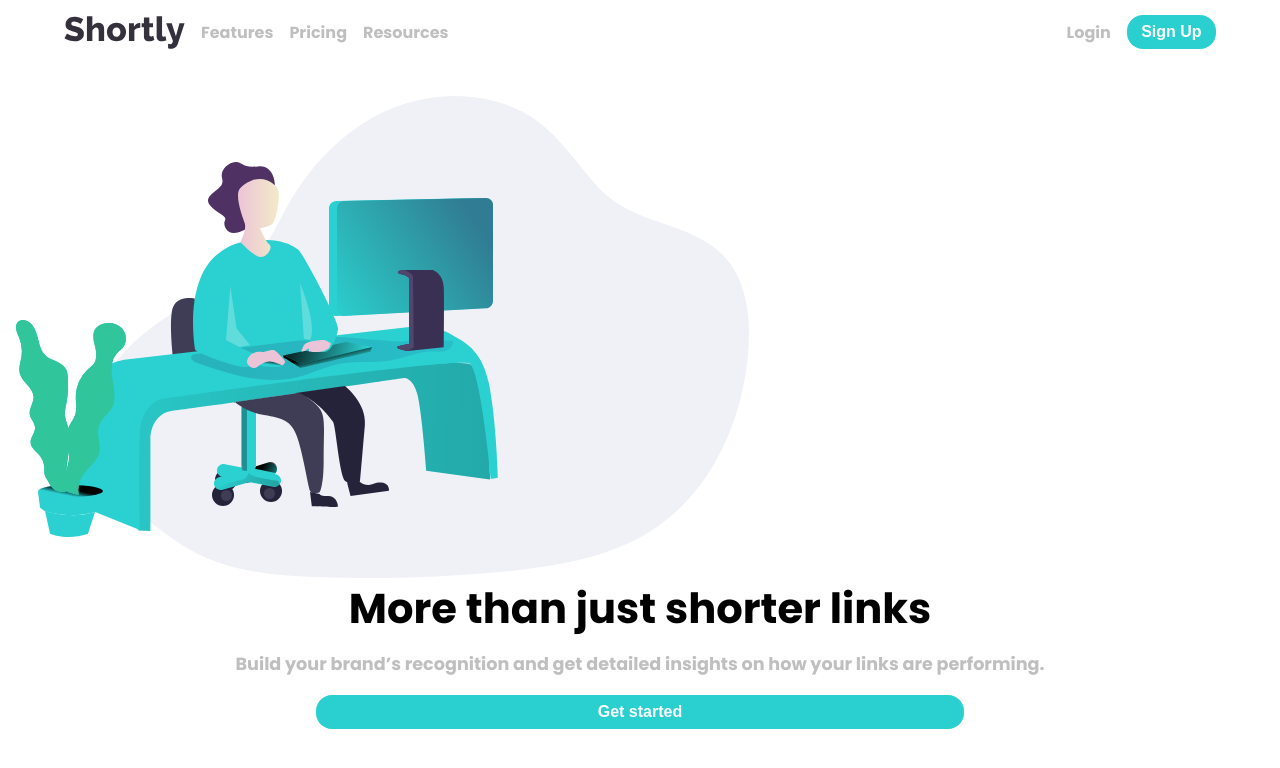
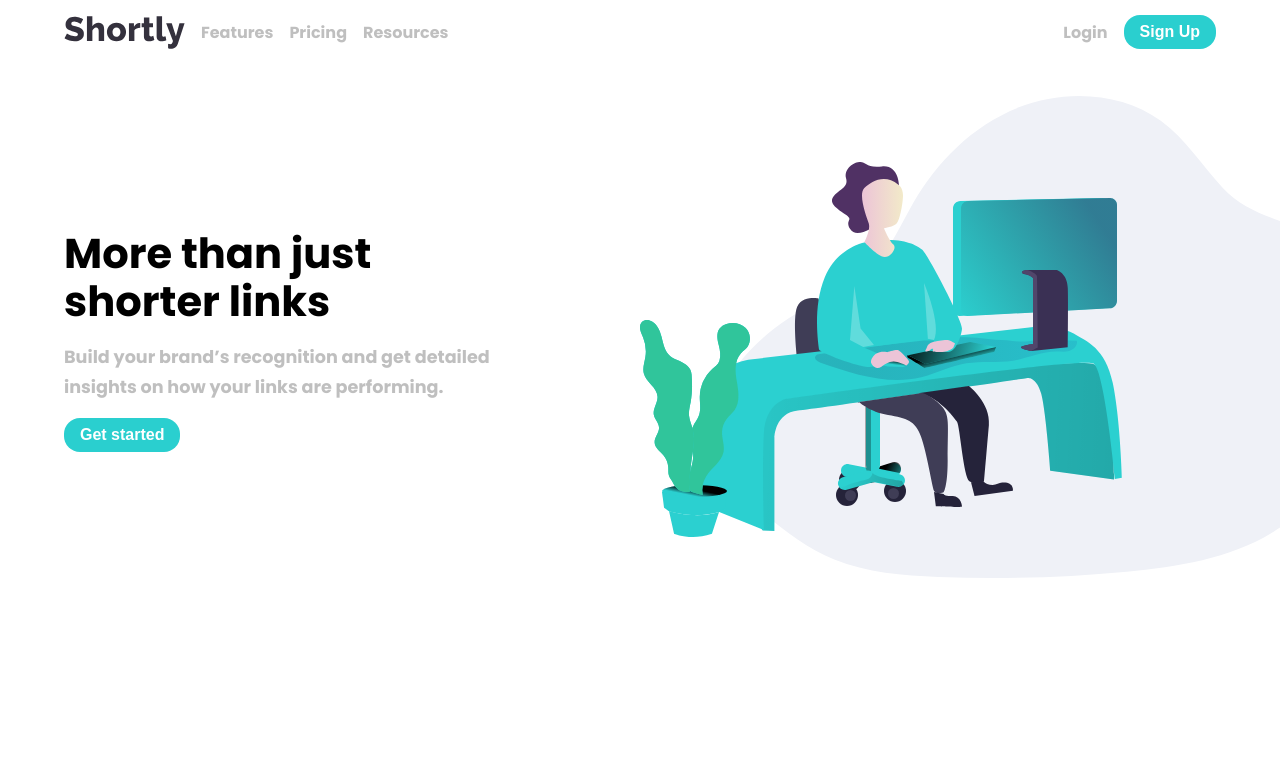
Before and after one commit to kelly1801/Plenty-hometaking-kelly-chara, a React (Vite) app: page / in a window 1280 px wide. Shown: the top 768 px of the page. Built offline with nearby package versions, Linux system fonts and the light colour scheme.

Commit message:
create header styles for desktop

```diff
--- a/src/styles/containers.ts
+++ b/src/styles/containers.ts
@@ -10,12 +10,6 @@
   align-items: center;
   gap: 1rem;
 `;
-export const ColumnContainer = styled.div`
-  display: flex;
-  flex-direction: column;
-  align-items: center;
-  justify-content: center;
-`
 export const TextContainer = styled.div`
   display: flex;
   flex-direction: column;
@@ -27,29 +21,47 @@
     font-size: 2.6rem;
     line-height: 48px;
     font-weight: 700;
-
   }
   p {
     font-size: 1.1rem;
     line-height: 30px;
     font-weight: 500;
-    color: var(--neutral-gray)
+    color: var(--neutral-gray);
+  }
+`;
+export const ColumnContainer = styled.div`
+  display: flex;
+  flex-direction: column;
+  align-items: center;
+  justify-content: center;
+  figure {
+    width: 100%;
+
   }
 
-
-`
+  @media (min-width: 768px) {
+    flex-direction: row-reverse;
+    justify-content: space-between;
+    figure {
+    width: 50%;
+  }
+    ${TextContainer} {
+      text-align: left;
+      align-items: flex-start;
+      padding: 2rem;
+      max-width: 500px;
+      button {
+        width: max-content;
+      }
+    }
+  }
+`;
 
 export const SectionContainer = styled.section`
   overflow: hidden;
-  padding: 2rem 1rem;
-figure {
-  width: 100%;
-
-}
-
-`
+  padding: 2rem;
+`;
 export const FlexList = styled.ul`
-
   gap: 1rem;
   justify-content: center;
   align-items: center;
--- a/src/styles/shared.styles.ts
+++ b/src/styles/shared.styles.ts
@@ -4,7 +4,7 @@
   background-color: var(--primary-cyan);
   border: none;
   outline: none;
-  padding: 0.5rem 0.9rem;
+  padding: 0.5rem 1rem;
   color: var(--White);
   font-size: 1rem;
   font-weight: 700;
```
Also changed, not shown: src/App.tsx (+5 -7 lines).
